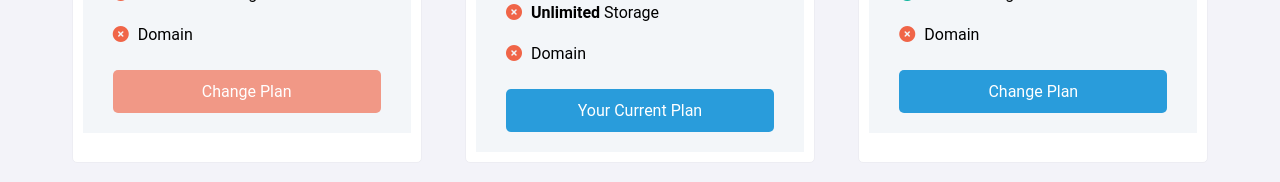
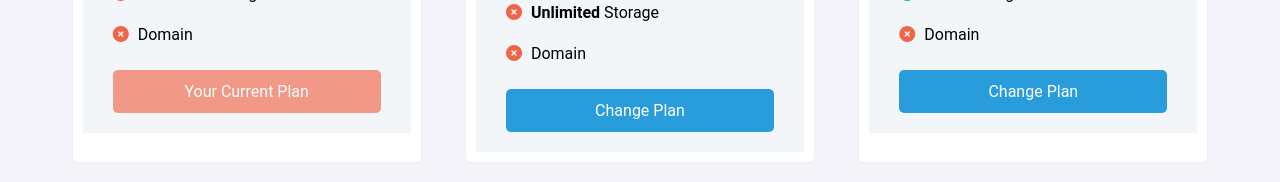
Before and after one commit to rawankamal/Templates, a plain HTML site: page price-section/index.html in a window 1280 px wide. Shown: the part 436-618 px from the top of the page. Drawn offline with Linux system fonts and the light colour scheme.

Commit message:
Update index.html

```diff
--- a/price-section/index.html
+++ b/price-section/index.html
@@ -62,7 +62,7 @@
                         Domain
                     </li>
                 </ul>
-                <button class="red-bg">Change Plan</button>
+                <button class="red-bg">Your Current Plan</button>
             </div>
         </div>
         <!-- card 2 -->
@@ -117,7 +117,7 @@
                         Domain
                     </li>
                 </ul>
-                <button class="blue-bg">Your Current Plan</button>
+                <button class="blue-bg">Change Plan</button>
             </div>
         </div>
         <!-- card 3 -->
```
